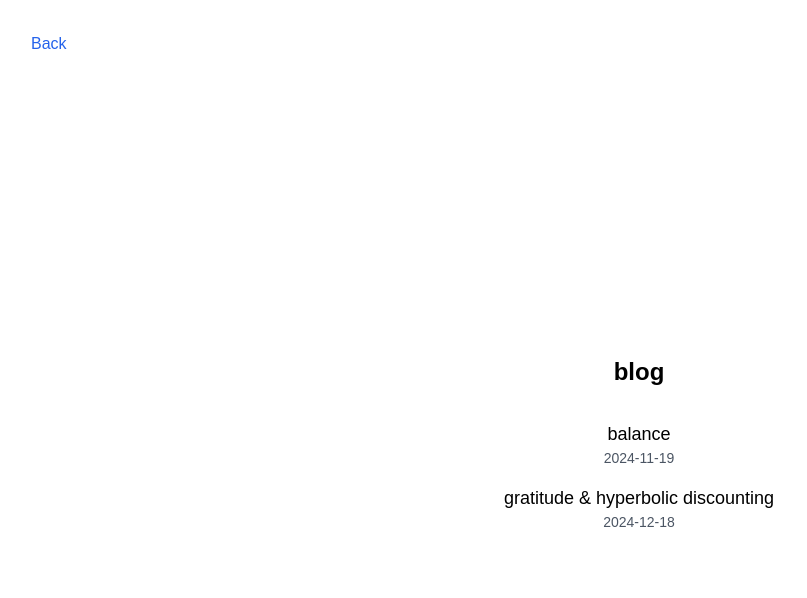
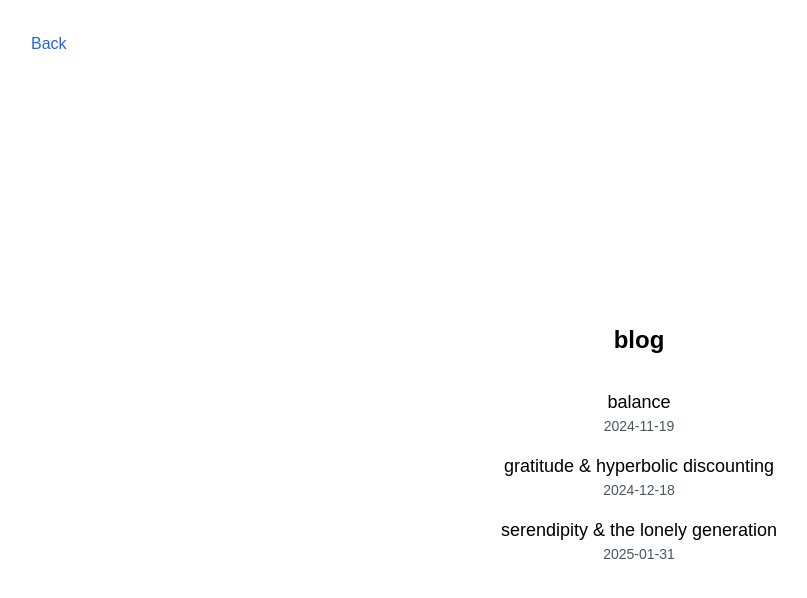
Before and after one commit to sethmorton/personal_website, a SvelteKit app: page /blog in a window 1280 px wide. Shown: the top 598 px of the page, without its empty margins (1-808 px from the left). Built offline with nearby package versions, Linux system fonts and the light colour scheme.

Commit message:
added serendipity blog post

```diff
--- a/src/routes/blog/+page.svelte
+++ b/src/routes/blog/+page.svelte
@@ -3,6 +3,7 @@
 	import BlogPost from '$lib/blog/components/BlogPost.svelte';
 	import balance from '$lib/blog/content/balance.txt?raw';
 	import gratitude from '$lib/blog/content/gratitude.txt?raw';
+	import serendipity from '$lib/blog/content/serendipity.txt?raw';
 	let posts = $state([
 		{
 			title: 'balance',
@@ -15,6 +16,12 @@
 			slug: 'gratitude & hyperbolic discounting',
 			date: '2024-12-18',
 			content: gratitude
+		},
+		{
+			title: 'serendipity & the lonely generation',
+			slug: 'serendipity & the lonely generation',
+			date: '2025-01-31',
+			content: serendipity
 		}
 	]);
 	let activePost: (typeof posts)[0] | null = $state(null);
```
Also changed, not shown: src/lib/blog/content/serendipity.txt (added).
